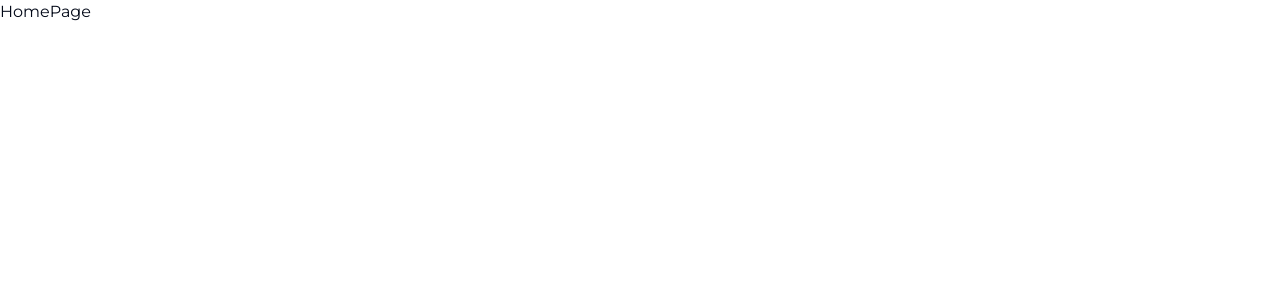
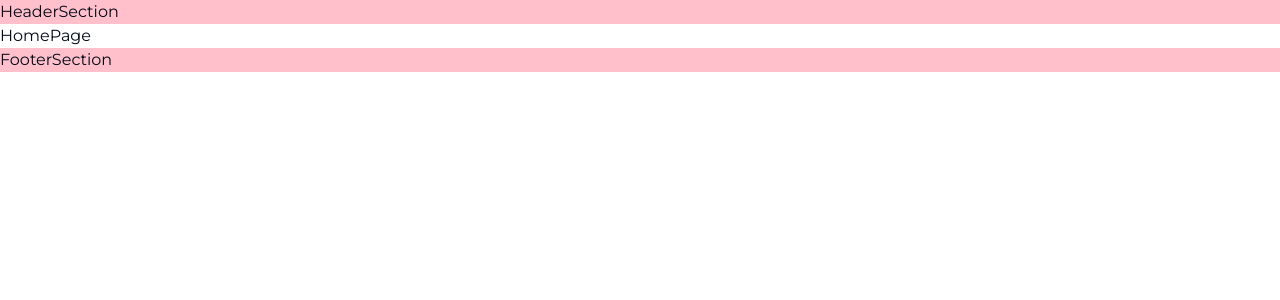
Before and after one commit to dewanwakilahmed/kesef-capital-group-v0, a Next.js app: page / in a window 1280 px wide. Shown: the top 300 px of the page. Built offline with nearby package versions, Linux system fonts and the light colour scheme.

Commit message:
Created Header, Main and Footer Sections

```diff
--- a/app/layout.tsx
+++ b/app/layout.tsx
@@ -3,6 +3,9 @@ import type { Metadata } from 'next';
 import { Montserrat } from 'next/font/google';
 
 import './globals.css';
+
+import HeaderSection from '@/sections/header-section/HeaderSection';
+import FooterSection from '@/sections/footer-section/FooterSection';
 
 const customFont = Montserrat({ subsets: ['latin'] });
 
@@ -19,7 +22,11 @@ interface RootLayoutProps {
 const RootLayout: FC<RootLayoutProps> = ({ children }) => {
   return (
     <html lang='en'>
-      <body className={customFont.className}>{children}</body>
+      <body className={customFont.className}>
+        <HeaderSection />
+        <main>{children}</main>
+        <FooterSection />
+      </body>
     </html>
   );
 };
--- /dev/null
+++ b/sections/footer-section/FooterSection.tsx
@@ -0,0 +1,7 @@
+import '@/sections/footer-section/footer-section.css';
+
+const FooterSection = () => {
+  return <footer>FooterSection</footer>;
+};
+
+export default FooterSection;
--- /dev/null
+++ b/sections/footer-section/footer-section.css
@@ -0,0 +1,3 @@
+footer {
+  background-color: pink;
+}
--- /dev/null
+++ b/sections/header-section/HeaderSection.tsx
@@ -0,0 +1,7 @@
+import '@/sections/header-section/header-section.css';
+
+const HeaderSection = () => {
+  return <header>HeaderSection</header>;
+};
+
+export default HeaderSection;
--- /dev/null
+++ b/sections/header-section/header-section.css
@@ -0,0 +1,3 @@
+header {
+  background-color: pink;
+}
```
